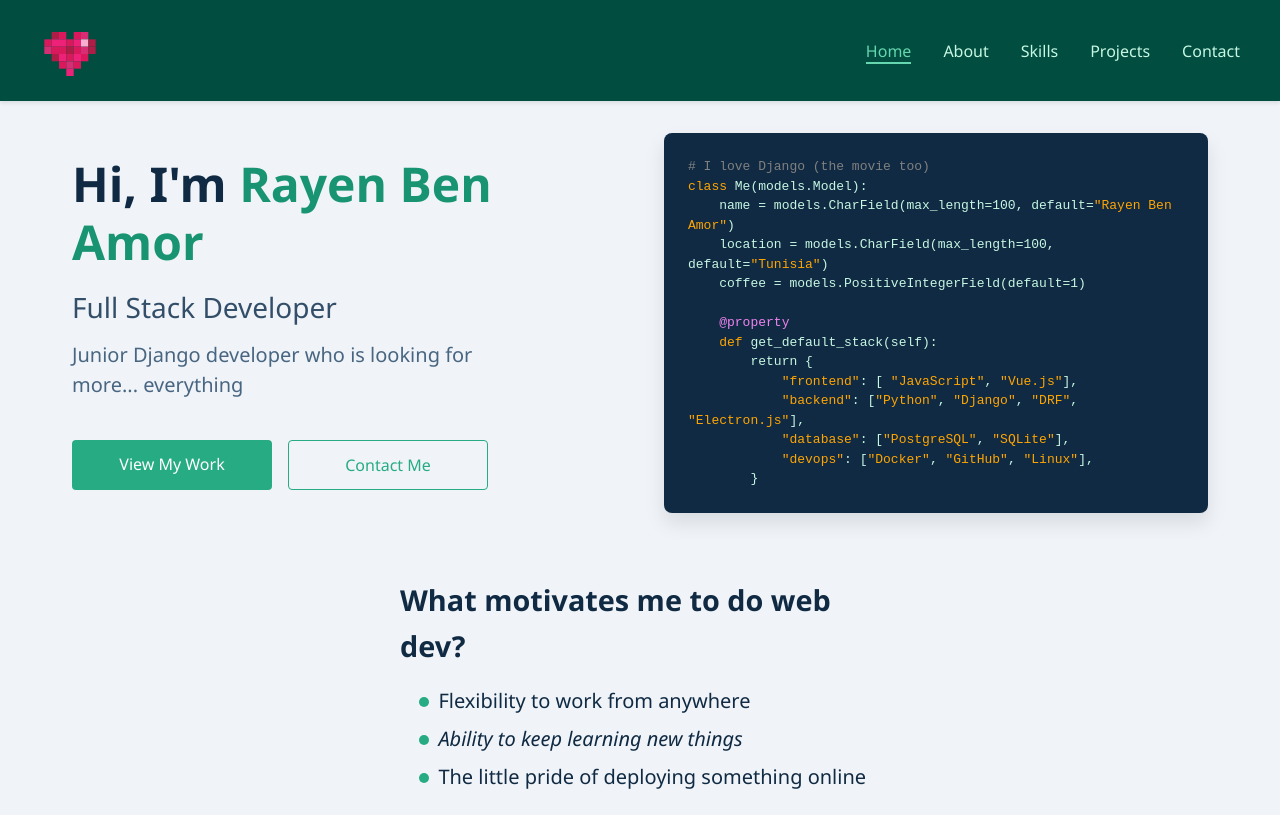
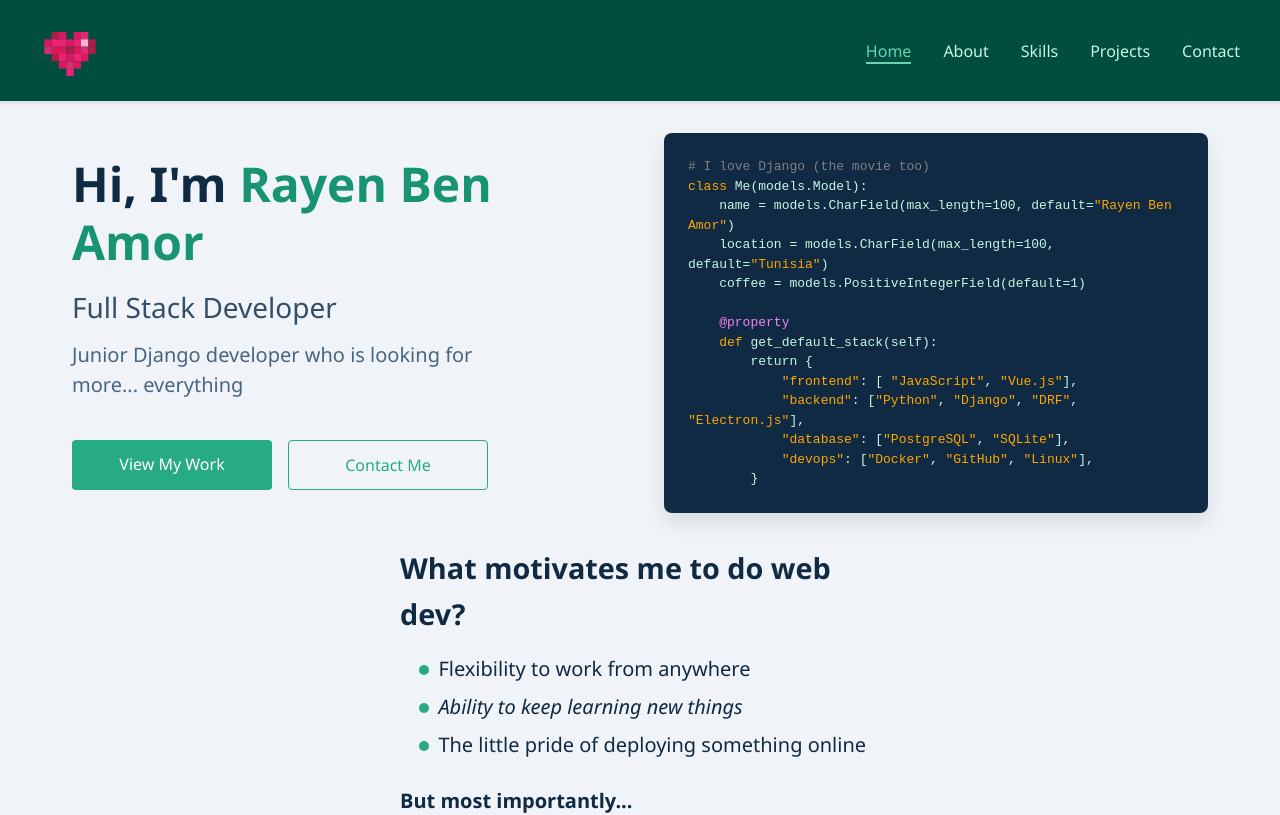
Before and after one commit to rynBenAmor/personal-pertfolio, a Vue app: page / in a window 1280 px wide. Shown: the top 815 px of the page. Built offline with nearby package versions, Linux system fonts and the light colour scheme.

Commit message:
14th commit

```diff
--- a/src/assets/main.css
+++ b/src/assets/main.css
@@ -1,4 +1,3 @@
-
 @import url('https://fonts.googleapis.com/css2?family=Inter:wght@300;400;500;600;700&display=swap');
 
 * {
@@ -8,95 +7,105 @@
 }
 
 body {
-  font-family: 'Inter', -apple-system, BlinkMacSystemFont, 'Segoe UI', Roboto, Oxygen, Ubuntu, Cantarell, 'Open Sans', 'Helvetica Neue', sans-serif;
+  font-family:
+    'Inter',
+    -apple-system,
+    BlinkMacSystemFont,
+    'Segoe UI',
+    Roboto,
+    Oxygen,
+    Ubuntu,
+    Cantarell,
+    'Open Sans',
+    'Helvetica Neue',
+    sans-serif;
   line-height: 1.5;
   color: var(--blue-grey-900);
   background-color: var(--blue-grey-050);
   overflow-x: clip;
+  height: 100%;
 }
 
 /* Color Palette */
 :root {
   /* Primary */
-  --teal-050: #EFFCF6;
-  --teal-100: #C6F7E2;
-  --teal-200: #8EEDC7;
-  --teal-300: #65D6AD;
-  --teal-400: #3EBD93;
-  --teal-500: #27AB83;
+  --teal-050: #effcf6;
+  --teal-100: #c6f7e2;
+  --teal-200: #8eedc7;
+  --teal-300: #65d6ad;
+  --teal-400: #3ebd93;
+  --teal-500: #27ab83;
   --teal-600: #199473;
-  --teal-700: #147D64;
-  --teal-800: #0C6B58;
-  --teal-900: #014D40;
+  --teal-700: #147d64;
+  --teal-800: #0c6b58;
+  --teal-900: #014d40;
 
   /* Neutrals */
-  --blue-grey-050: #F0F4F8;
-  --blue-grey-100: #D9E2EC;
-  --blue-grey-200: #BCCCDC;
-  --blue-grey-300: #9FB3C8;
-  --blue-grey-400: #829AB1;
-  --blue-grey-500: #627D98;
+  --blue-grey-050: #f0f4f8;
+  --blue-grey-100: #d9e2ec;
+  --blue-grey-200: #bcccdc;
+  --blue-grey-300: #9fb3c8;
+  --blue-grey-400: #829ab1;
+  --blue-grey-500: #627d98;
   --blue-grey-600: #486581;
-  --blue-grey-700: #334E68;
-  --blue-grey-800: #243B53;
-  --blue-grey-900: #102A43;
+  --blue-grey-700: #334e68;
+  --blue-grey-800: #243b53;
+  --blue-grey-900: #102a43;
 
   /* Supporting */
-  --blue-050: #DCEEFB;
-  --blue-100: #B6E0FE;
-  --blue-200: #84C5F4;
-  --blue-300: #62B0E8;
-  --blue-400: #4098D7;
-  --blue-500: #2680C2;
-  --blue-600: #186FAF;
-  --blue-700: #0F609B;
-  --blue-800: #0A558C;
-  --blue-900: #003E6B;
+  --blue-050: #dceefb;
+  --blue-100: #b6e0fe;
+  --blue-200: #84c5f4;
+  --blue-300: #62b0e8;
+  --blue-400: #4098d7;
+  --blue-500: #2680c2;
+  --blue-600: #186faf;
+  --blue-700: #0f609b;
+  --blue-800: #0a558c;
+  --blue-900: #003e6b;
 
-  --purple-050: #EAE2F8;
-  --purple-100: #CFBCF2;
-  --purple-200: #A081D9;
-  --purple-300: #8662C7;
-  --purple-400: #724BB7;
-  --purple-500: #653CAD;
-  --purple-600: #51279B;
+  --purple-050: #eae2f8;
+  --purple-100: #cfbcf2;
+  --purple-200: #a081d9;
+  --purple-300: #8662c7;
+  --purple-400: #724bb7;
+  --purple-500: #653cad;
+  --purple-600: #51279b;
   --purple-700: #421987;
-  --purple-800: #34126F;
+  --purple-800: #34126f;
   --purple-900: #240754;
 
-  --red-050: #FFEEEE;
-  --red-100: #FACDCD;
-  --red-200: #F29B9B;
-  --red-300: #E66A6A;
-  --red-400: #D64545;
-  --red-500: #BA2525;
-  --red-600: #A61B1B;
+  --red-050: #ffeeee;
+  --red-100: #facdcd;
+  --red-200: #f29b9b;
+  --red-300: #e66a6a;
+  --red-400: #d64545;
+  --red-500: #ba2525;
+  --red-600: #a61b1b;
   --red-700: #911111;
-  --red-800: #780A0A;
+  --red-800: #780a0a;
   --red-900: #610404;
 
-  --yellow-050: #FFFAEB;
-  --yellow-100: #FCEFC7;
-  --yellow-200: #F8E3A3;
-  --yellow-300: #F9DA8B;
-  --yellow-400: #F7D070;
-  --yellow-500: #E9B949;
-  --yellow-600: #C99A2E;
-  --yellow-700: #A27C1A;
-  --yellow-800: #7C5E10;
-  --yellow-900: #513C06;
+  --yellow-050: #fffaeb;
+  --yellow-100: #fcefc7;
+  --yellow-200: #f8e3a3;
+  --yellow-300: #f9da8b;
+  --yellow-400: #f7d070;
+  --yellow-500: #e9b949;
+  --yellow-600: #c99a2e;
+  --yellow-700: #a27c1a;
+  --yellow-800: #7c5e10;
+  --yellow-900: #513c06;
 }
-
 
 a {
   text-decoration: none;
   color: inherit;
 }
 
-.fw-bold{
+.fw-bold {
   font-weight: bold;
 }
-
 
 img {
   max-width: 100%;
@@ -108,7 +117,6 @@ img {
   margin: 0 auto;
   padding: 0 2rem;
 }
-
 
 .btn {
   display: inline-block;
--- a/src/components/CurrencyComponent.vue
+++ b/src/components/CurrencyComponent.vue
@@ -1,7 +1,9 @@
 <template>
 
-  <div class="currency-container" style="text-align: center; margin: 15px auto;">
-    <h2 class="currency-title">Our lovely Currency Exchange Rate</h2>
+  <div class="currency-container">
+    <h2 class="currency-title">Our lovely Currency Exchange Rate
+      <img src="@/assets/Smadge.png" width="60px" alt="Smadge">
+    </h2>
 
     <div class="currency-display">
       <div class="from-currency currency-card">
@@ -32,8 +34,7 @@
         <div class="currency-amount">3.41</div>
       </div>
     </div>
-    <!--
-    <p class="currency-summary">1 EUR = 3.41 TND</p> -->
+
 
   </div>
 </template>
@@ -53,7 +54,6 @@ export default {
   max-width: 700px;
   background: white;
   border-radius: 16px;
-  /* box-shadow: 0 10px 30px rgba(0, 0, 0, 0.1); */
   padding: 30px;
   display: flex;
   flex-direction: column;
@@ -61,11 +61,21 @@ export default {
 }
 
 .currency-title {
+  display: flex;
+  justify-content: center;
+  align-items: center;
+  flex-wrap: wrap;
   font-size: 1.5rem;
   font-weight: 600;
   color: #2c3e50;
   text-align: center;
   margin-bottom: 10px;
+}
+
+.currency-title img {
+  display: inline-block;
+  vertical-align: middle;
+  /* prevents baseline gap inside the H2 */
 }
 
 .currency-display {
@@ -93,6 +103,12 @@ export default {
   margin-bottom: 12px;
   margin-inline: auto;
 
+}
+
+.currency-flag svg,
+.currency-flag img {
+  display: block;
+  /* prevents extra inline bottom whitespace from SVG */
 }
 
 .eur-flag {
@@ -129,6 +145,8 @@ export default {
   color: white;
   border-radius: 50%;
   font-size: 1.2rem;
+  line-height: 1;
+  /* avoid extra line-height spacing */
 }
 
 .currency-summary {
--- a/src/views/HomeView.vue
+++ b/src/views/HomeView.vue
@@ -212,7 +212,7 @@ h2 {
 /** section 2 */
 .motivation-section {
   max-width: 480px;
-  margin: 2rem auto;
+  margin: 0rem auto;
   line-height: 1.6;
 }
 
```
Also changed, not shown: src/assets/Smadge.png (added).
